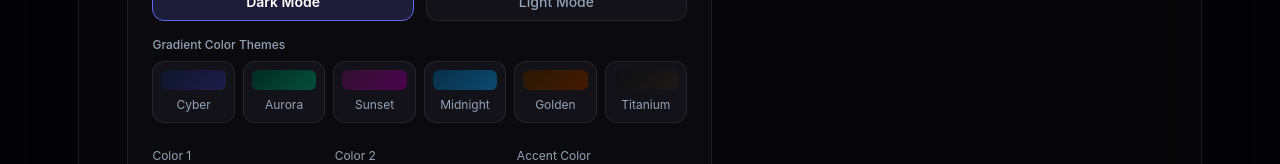
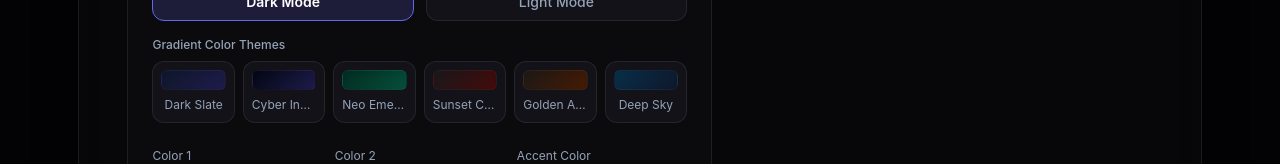
Before and after one commit to wkmaker/smalltools, a Next.js app: page /og-generator/en in a window 1280 px wide. Shown: the part 1898-2062 px from the top of the page. Built offline with nearby package versions, Linux system fonts and the light colour scheme; no server answers.

Commit message:
feat(og-generator): add bilingual preset colors, light gradient upgrades, and localized presets

```diff
--- a/app/og-generator/OgGeneratorClient.tsx
+++ b/app/og-generator/OgGeneratorClient.tsx
@@ -48,17 +48,31 @@ export default function OgGeneratorClient({ lang = 'zh-TW' }: OgGeneratorClientP
   const [aspectRatio, setAspectRatio] = useState<AspectRatio>('og');
   const [themeMode, setThemeMode] = useState<ThemeMode>('dark');
   const [fontFamily, setFontStyle] = useState<FontStyle>('sans');
-  const [title, setTitle] = useState('How to Build Lightning-Fast Web Applications');
-  const [subtitle, setSubtitle] = useState('Explore modern frontend architecture, state synchronization, and zero-latency rendering techniques.');
-  const [tag, setTag] = useState('NEXT.JS · ARCHITECTURE');
+  const [title, setTitle] = useState(
+    lang === 'zh-TW'
+      ? '深入解析 Next.js 16 App Router 高效架構'
+      : 'How to Build Lightning-Fast Web Applications'
+  );
+  const [subtitle, setSubtitle] = useState(
+    lang === 'zh-TW'
+      ? '掌握零延遲渲染、伺服器組件與流體式狀態同步的架構實踐。'
+      : 'Explore modern frontend architecture, state synchronization, and zero-latency rendering techniques.'
+  );
+  const [tag, setTag] = useState(
+    lang === 'zh-TW' ? '開發者工具箱 · 精選推薦' : 'NEXT.JS · ARCHITECTURE'
+  );
   const [siteName, setSiteName] = useState('tools.cjkuo.net');
   const [author, setAuthor] = useState('C.J. Kuo');
-  const [dateStr, setDateStr] = useState('2026-08-25 · 5 min read');
+  const [dateStr, setDateStr] = useState(
+    lang === 'zh-TW' ? '2026-08-25 · 5 分鐘閱讀' : '2026-08-25 · 5 min read'
+  );
 
   // 配色狀態
-  const [color1, setColor1] = useState('#0f172a');
-  const [color2, setColor2] = useState('#1e1b4b');
-  const [accentColor, setAccentColor] = useState('#6366f1');
+  const [color1, setColor1] = useState(PRESET_COLORS[0].color1);
+  const [color2, setColor2] = useState(PRESET_COLORS[0].color2);
+  const [lightColor1, setLightColor1] = useState(PRESET_COLORS[0].lightColor1);
+  const [lightColor2, setLightColor2] = useState(PRESET_COLORS[0].lightColor2);
+  const [accentColor, setAccentColor] = useState(PRESET_COLORS[0].accent);
 
   // 媒體與圖示
   const [enableLogo, setEnableLogo] = useState<boolean>(true);
@@ -108,38 +122,58 @@ export default function OgGeneratorClient({ lang = 'zh-TW' }: OgGeneratorClientP
     if (presetKey === 'tech') {
       setTitle(lang === 'zh-TW' ? '深入解析 Next.js 16 App Router 高效架構' : 'Deep Dive: Next.js 16 App Router Architecture');
       setSubtitle(lang === 'zh-TW' ? '掌握零延遲渲染、伺服器組件與流體式狀態同步的架構實踐。' : 'Master zero-latency rendering, server components, and fluid state management.');
-      setTag('DEVELOPER · ARCHITECTURE');
+      setTag(lang === 'zh-TW' ? '架構思維 · 技術專欄' : 'DEVELOPER · ARCHITECTURE');
+      setAuthor('C.J. Kuo');
+      setDateStr(lang === 'zh-TW' ? '2026-08-25 · 5 分鐘閱讀' : '2026-08-25 · 5 min read');
       setTemplate('minimal');
-      setColor1('#0f172a');
-      setColor2('#1e1b4b');
-      setAccentColor('#6366f1');
+      const slate = PRESET_COLORS.find((c) => c.id === 'slate') || PRESET_COLORS[0];
+      setColor1(slate.color1);
+      setColor2(slate.color2);
+      setLightColor1(slate.lightColor1);
+      setLightColor2(slate.lightColor2);
+      setAccentColor(slate.accent);
       setSelectedIconId('code');
     } else if (presetKey === 'product') {
       setTitle(lang === 'zh-TW' ? 'Smalltools 2.0 震撼發布：開源極致工具箱' : 'Smalltools 2.0 Released: The Ultimate Open-Source Suite');
       setSubtitle(lang === 'zh-TW' ? '超過 28 款純前端強大工具，無廣告、無後端、100% 隱私安全。' : 'Over 28 powerful client-side utilities with zero tracking and pure speed.');
-      setTag('PRODUCT LAUNCH · 2026');
+      setTag(lang === 'zh-TW' ? '產品發布 · 全新改版' : 'PRODUCT LAUNCH · 2026');
+      setAuthor(lang === 'zh-TW' ? '產品團隊' : 'Product Team');
+      setDateStr(lang === 'zh-TW' ? '2026-08-25 · 重大更新' : '2026-08-25 · Major Update');
       setTemplate('gradient');
-      setColor1('#022c22');
-      setColor2('#064e3b');
-      setAccentColor('#10b981');
+      const emerald = PRESET_COLORS.find((c) => c.id === 'emerald') || PRESET_COLORS[2];
+      setColor1(emerald.color1);
+      setColor2(emerald.color2);
+      setLightColor1(emerald.lightColor1);
+      setLightColor2(emerald.lightColor2);
+      setAccentColor(emerald.accent);
       setSelectedIconId('rocket');
     } else if (presetKey === 'devlog') {
       setTitle(lang === 'zh-TW' ? '工程師的效能調優手記：Canvas 與 WebAssembly' : 'Engineer DevLog: WebAssembly & Canvas Performance');
       setSubtitle(lang === 'zh-TW' ? '如何利用非阻塞時間片與記憶體零拷貝技術打造 60 FPS 極速體驗。' : 'Unlocking 60 FPS with non-blocking slicing and zero-copy indexing.');
-      setTag('ENGINEERING · PERFORMANCE');
+      setTag(lang === 'zh-TW' ? '工程日誌 · 效能調校' : 'ENGINEERING · PERFORMANCE');
+      setAuthor(lang === 'zh-TW' ? '技術架構師' : 'Lead Architect');
+      setDateStr(lang === 'zh-TW' ? '2026-08-25 · 效能專欄' : '2026-08-25 · Performance');
       setTemplate('split');
-      setColor1('#082f49');
-      setColor2('#0c4a6e');
-      setAccentColor('#0284c7');
+      const sky = PRESET_COLORS.find((c) => c.id === 'sky') || PRESET_COLORS[5];
+      setColor1(sky.color1);
+      setColor2(sky.color2);
+      setLightColor1(sky.lightColor1);
+      setLightColor2(sky.lightColor2);
+      setAccentColor(sky.accent);
       setSelectedIconId('terminal');
     } else {
       setTitle(lang === 'zh-TW' ? '重大更新：全站無障礙 WCAG 2.1 AA 與雙主題特化' : 'Major Update: WCAG 2.1 AA & Fluid Dual Themes');
       setSubtitle(lang === 'zh-TW' ? '重塑視覺體驗，為所有使用者提供高對比度且細緻的毛玻璃美學。' : 'Reimagined visual experience with high contrast glassmorphism design.');
-      setTag('ANNOUNCEMENT · DESIGN');
+      setTag(lang === 'zh-TW' ? '趨勢觀察 · 深度報告' : 'ANNOUNCEMENT · DESIGN');
+      setAuthor(lang === 'zh-TW' ? '編輯部精選' : 'Editorial Team');
+      setDateStr(lang === 'zh-TW' ? '2026-08-25 · 特刊專題' : '2026-08-25 · Special Report');
       setTemplate('impact');
-      setColor1('#31102e');
-      setColor2('#4a044e');
-      setAccentColor('#f43f5e');
+      const sunset = PRESET_COLORS.find((c) => c.id === 'sunset') || PRESET_COLORS[3];
+      setColor1(sunset.color1);
+      setColor2(sunset.color2);
+      setLightColor1(sunset.lightColor1);
+      setLightColor2(sunset.lightColor2);
+      setAccentColor(sunset.accent);
       setSelectedIconId('sparkles');
     }
   };
@@ -190,6 +224,8 @@ export default function OgGeneratorClient({ lang = 'zh-TW' }: OgGeneratorClientP
       dateStr,
       color1,
       color2,
+      lightColor1,
+      lightColor2,
       accentColor,
       enableLogo,
       enableBgImage,
@@ -214,6 +250,8 @@ export default function OgGeneratorClient({ lang = 'zh-TW' }: OgGeneratorClientP
     dateStr,
     color1,
     color2,
+    lightColor1,
+    lightColor2,
     accentColor,
     enableLogo,
     enableBgImage,
@@ -719,24 +757,36 @@ export default function OgGeneratorClient({ lang = 'zh-TW' }: OgGeneratorClientP
               <div className="space-y-2">
                 <span className="block text-xs font-medium text-text-sub">{t.presetColors}</span>
                 <div className="grid grid-cols-3 sm:grid-cols-6 gap-2">
-                  {PRESET_COLORS.map((pc) => (
+                  {PRESET_COLORS.map((pc) => {
+                    const colorName = lang === 'zh-TW' ? pc.nameZh : pc.name;
+                    return (
                       <button
                         key={pc.id}
                         type="button"
                         onClick={() => {
                           setColor1(pc.color1);
                           setColor2(pc.color2);
+                          setLightColor1(pc.lightColor1);
+                          setLightColor2(pc.lightColor2);
                           setAccentColor(pc.accent);
                         }}
                         className="p-2 rounded-xl border border-border-glass bg-select-bg flex flex-col items-center gap-1.5 hover:scale-105 transition-transform"
                       >
                         <div
-                        className="w-full h-5 rounded-md"
-                        style={{ background: `linear-gradient(135deg, ${pc.color1}, ${pc.color2})` }}
+                          className="w-full h-5 rounded-md border border-border-glass/40 shadow-inner"
+                          style={{
+                            background:
+                              themeMode === 'dark'
+                                ? `linear-gradient(135deg, ${pc.color1}, ${pc.color2})`
+                                : `linear-gradient(135deg, ${pc.lightColor1}, ${pc.lightColor2})`,
+                          }}
                         />
-                      <span className="text-[12px] text-text-sub truncate w-full text-center">{pc.name.split(' ')[0]}</span>
+                        <span className="text-[12px] text-text-sub truncate w-full text-center" title={colorName}>
+                          {colorName}
+                        </span>
                       </button>
-                  ))}
+                    );
+                  })}
                 </div>
               </div>
 
--- a/app/og-generator/canvasRenderer.ts
+++ b/app/og-generator/canvasRenderer.ts
@@ -82,6 +82,8 @@ export function renderCanvas(params: DrawCanvasParams): void {
     dateStr,
     color1,
     color2,
+    lightColor1,
+    lightColor2,
     accentColor,
     enableLogo,
     enableBgImage,
@@ -109,8 +111,8 @@ export function renderCanvas(params: DrawCanvasParams): void {
   }
 
   const isDark = themeMode === 'dark';
-  const bgColor1 = isDark ? color1 : '#ffffff';
-  const bgColor2 = isDark ? color2 : '#f8fafc';
+  const bgColor1 = isDark ? color1 : (lightColor1 || '#f8fafc');
+  const bgColor2 = isDark ? color2 : (lightColor2 || '#e2e8f0');
   const primaryTextColor = isDark ? '#ffffff' : '#0f172a';
   const secondaryTextColor = isDark ? '#94a3b8' : '#475569';
   const glassCardBg = isDark ? 'rgba(15, 23, 42, 0.65)' : 'rgba(255, 255, 255, 0.85)';
--- a/app/og-generator/constants.ts
+++ b/app/og-generator/constants.ts
@@ -1,12 +1,66 @@
 import { AspectRatio, PresetColor, PresetIcon, RatioDimension } from './types';
 
 export const PRESET_COLORS: PresetColor[] = [
-  { id: 'indigo', name: 'Cyber Indigo', color1: '#0f172a', color2: '#1e1b4b', accent: '#6366f1' },
-  { id: 'emerald', name: 'Aurora Emerald', color1: '#022c22', color2: '#064e3b', accent: '#10b981' },
-  { id: 'sunset', name: 'Sunset Crimson', color1: '#31102e', color2: '#4a044e', accent: '#f43f5e' },
-  { id: 'ocean', name: 'Midnight Ocean', color1: '#082f49', color2: '#0c4a6e', accent: '#0284c7' },
-  { id: 'amber', name: 'Golden Nebula', color1: '#291804', color2: '#451a03', accent: '#f59e0b' },
-  { id: 'titanium', name: 'Titanium Dark', color1: '#0f0f12', color2: '#1c1917', accent: '#94a3b8' },
+  {
+    id: 'slate',
+    name: 'Dark Slate',
+    nameZh: '深邃岩灰',
+    color1: '#0f172a',
+    color2: '#1e1b4b',
+    lightColor1: '#f8fafc',
+    lightColor2: '#e2e8f0',
+    accent: '#6366f1',
+  },
+  {
+    id: 'cyber',
+    name: 'Cyber Indigo',
+    nameZh: '科技霓光',
+    color1: '#030712',
+    color2: '#1e1b4b',
+    lightColor1: '#faf5ff',
+    lightColor2: '#f3e8ff',
+    accent: '#818cf8',
+  },
+  {
+    id: 'emerald',
+    name: 'Neo Emerald',
+    nameZh: '極光翡翠',
+    color1: '#022c22',
+    color2: '#064e3b',
+    lightColor1: '#f0fdf4',
+    lightColor2: '#dcfce7',
+    accent: '#10b981',
+  },
+  {
+    id: 'sunset',
+    name: 'Sunset Crimson',
+    nameZh: '落日緋紅',
+    color1: '#18181b',
+    color2: '#450a0a',
+    lightColor1: '#fff1f2',
+    lightColor2: '#ffe4e6',
+    accent: '#f43f5e',
+  },
+  {
+    id: 'amber',
+    name: 'Golden Amber',
+    nameZh: '琥珀流金',
+    color1: '#1c1917',
+    color2: '#451a03',
+    lightColor1: '#fffbeb',
+    lightColor2: '#fef3c7',
+    accent: '#f59e0b',
+  },
+  {
+    id: 'sky',
+    name: 'Deep Sky',
+    nameZh: '深邃天空',
+    color1: '#082f49',
+    color2: '#0f172a',
+    lightColor1: '#f0f9ff',
+    lightColor2: '#e0f2fe',
+    accent: '#0284c7',
+  },
 ];
 
 export const PRESET_ICONS: PresetIcon[] = [
--- a/app/og-generator/types.ts
+++ b/app/og-generator/types.ts
@@ -8,8 +8,11 @@ export type ExportFormat = 'png' | 'jpeg' | 'webp' | 'svg';
 export interface PresetColor {
   id: string;
   name: string;
+  nameZh: string;
   color1: string;
   color2: string;
+  lightColor1: string;
+  lightColor2: string;
   accent: string;
 }
 
@@ -137,6 +140,8 @@ export interface DrawCanvasParams {
   dateStr: string;
   color1: string;
   color2: string;
+  lightColor1?: string;
+  lightColor2?: string;
   accentColor: string;
   enableLogo: boolean;
   enableBgImage: boolean;
--- a/tests/test-og-constants.mjs
+++ b/tests/test-og-constants.mjs
@@ -64,15 +64,26 @@ PRESET_COLORS.forEach((color, idx) => {
   if (
     !color.id ||
     !color.name ||
+    !color.nameZh ||
     !hexColorRegex.test(color.color1) ||
     !hexColorRegex.test(color.color2) ||
+    !hexColorRegex.test(color.lightColor1) ||
+    !hexColorRegex.test(color.lightColor2) ||
     !hexColorRegex.test(color.accent)
   ) {
     allColorsValid = false;
     console.error(`   PRESET_COLORS[${idx}] 格式錯誤:`, color);
   }
 });
-assert(allColorsValid, 'PRESET_COLORS 每一組均包含合法之 id, name, color1, color2 與 accent 十六進位色碼');
+assert(allColorsValid, 'PRESET_COLORS 每一組均包含合法之 id, name, nameZh, color1, color2, lightColor1, lightColor2 與 accent 十六進位色碼');
+
+const expectedColorIds = ['slate', 'cyber', 'emerald', 'sunset', 'amber', 'sky'];
+const actualColorIds = (PRESET_COLORS || []).map((c) => c.id);
+assert(
+  expectedColorIds.every((id) => actualColorIds.includes(id)),
+  'PRESET_COLORS 必須精確包含 slate, cyber, emerald, sunset, amber, sky 6 大主題配色',
+  `實際包含: [${actualColorIds.join(', ')}]`
+);
 
 // 2. 測試 PRESET_ICONS 常數
 assert(
```
Lines whose indentation alone changed are shown as unchanged.
